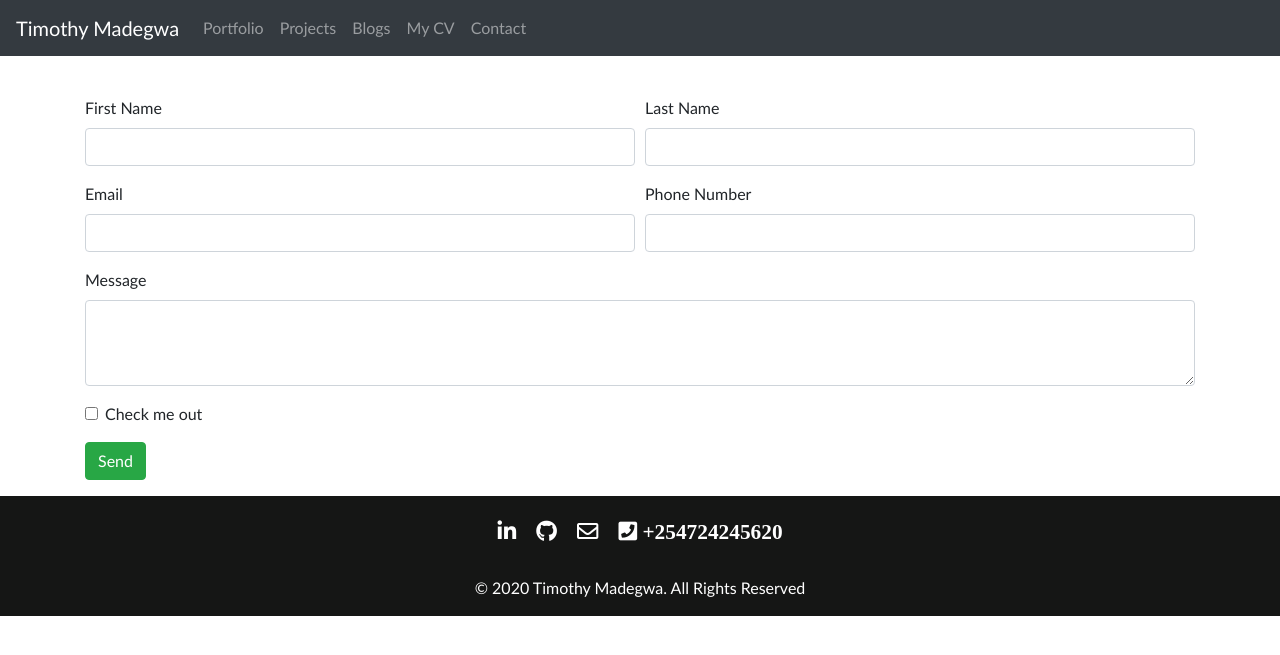
After one commit to timothymadegwa/MyPortfolio, a Django app: page /contact in a window 1280 px wide. The commit adds this page. Shown: the top 655 px of the page. Run offline with Django 3.2, Linux system fonts and the light colour scheme; some libraries are stand-ins or nearby versions.

Commit message:
added the contact html file, view and url

```diff
--- /dev/null
+++ b/portfolio/app/templates/app/contact.html
@@ -0,0 +1,47 @@
+{% extends 'base.html' %}
+{% load static %}
+
+{% block content %}
+<form action="{% url 'contact' %}" method="post">
+    <form>
+        <div class="form-row">
+          <div class="form-group col-md-6">
+            <label for="firstName">First Name</label>
+            <input type="text" class="form-control" id="firstName">
+          </div>
+          <div class="form-group col-md-6">
+            <label for="lastName">Last Name</label>
+            <input type="text" class="form-control" id="lastName">
+          </div>
+        </div>
+        <div class="form-row">
+            <div class="form-group col-md-6">
+              <label for="email">Email</label>
+              <input type="email" class="form-control" id="email">
+            </div>
+            <div class="form-group col-md-6">
+              <label for="phone">Phone Number</label>
+              <input type="phone" class="form-control" id="phone">
+            </div>
+          </div>
+        <div class="form-group">
+            <label for="message">Message</label>
+            <textarea class="form-control" id="message" rows="3"></textarea>
+          </div>
+          <div class="form-group">
+            <div class="form-check">
+              <input class="form-check-input" type="checkbox" id="gridCheck">
+              <label class="form-check-label" for="gridCheck">
+                Check me out
+              </label>
+            </div>
+          </div>
+        <button type="submit" class="btn btn-success">Send</button>
+      </form>
+
+    </div>
+  </form>
+
+    </div>
+  </body>
+  {% endblock content %}
--- a/portfolio/app/templates/app/cv.html
+++ b/portfolio/app/templates/app/cv.html
@@ -3,9 +3,9 @@
 
 {% block content %}
       <div class="embed-responsive embed-responsive-16by9">
-        <iframe class="embed-responsive-item" src="Attachments/CV.pdf" allowfullscreen></iframe>
+        <iframe class="embed-responsive-item" src="{% static 'Attachments/CV.pdf' %}" allowfullscreen></iframe>
       </div><br>
-      <a href="Attachments/CV.pdf" class="btn btn-success" role="button">Download</a>
+      <a href="{% static 'Attachments/CV.pdf' %}" class="btn btn-success" role="button">Download</a>
     </div>
   </body><br>
  {% endblock content %}
--- a/portfolio/app/templates/base.html
+++ b/portfolio/app/templates/base.html
@@ -11,7 +11,7 @@
     <script src="https://cdn.jsdelivr.net/npm/popper.js@1.16.0/dist/umd/popper.min.js" integrity="sha384-Q6E9RHvbIyZFJoft+2mJbHaEWldlvI9IOYy5n3zV9zzTtmI3UksdQRVvoxMfooAo" crossorigin="anonymous"></script>
     <script src="https://stackpath.bootstrapcdn.com/bootstrap/4.4.1/js/bootstrap.min.js" integrity="sha384-wfSDF2E50Y2D1uUdj0O3uMBJnjuUD4Ih7YwaYd1iqfktj0Uod8GCExl3Og8ifwB6" crossorigin="anonymous"></script>
     <link rel="stylesheet" href="https://use.fontawesome.com/releases/v5.7.0/css/all.css" integrity="sha384-lZN37f5QGtY3VHgisS14W3ExzMWZxybE1SJSEsQp9S+oqd12jhcu+A56Ebc1zFSJ" crossorigin="anonymous">
-    <link rel="stylesheet" type="text/css" href="style.css">
+    <link rel="stylesheet" type="text/css" href="{% static 'style.css' %}">
     <title>Timothy Madegwa | Home</title>
   </head>
   <body>
@@ -34,6 +34,9 @@
             </li>
             <li class="nav-item">
               <a class="nav-link" href="{% url 'cv' %}">My CV</a>
+            </li>
+            <li class="nav-item">
+              <a class="nav-link" href="{% url 'contact' %}">Contact</a>
             </li>
 
           </ul>
--- a/portfolio/app/urls.py
+++ b/portfolio/app/urls.py
@@ -8,4 +8,5 @@ urlpatterns = [
     path('project', views.project, name='project'),
     path('blog', views.blog, name='blog'),
     path('cv', views.cv, name='cv'),
+    path('contact', views.contact, name='contact'),
 ]
--- a/portfolio/app/views.py
+++ b/portfolio/app/views.py
@@ -16,3 +16,6 @@ def blog(request):
 
 def cv(request):
     return render(request, 'app/cv.html')
+
+def contact(request):
+    return render(request, 'app/contact.html')
```
Also changed, not shown: 2 other files.
